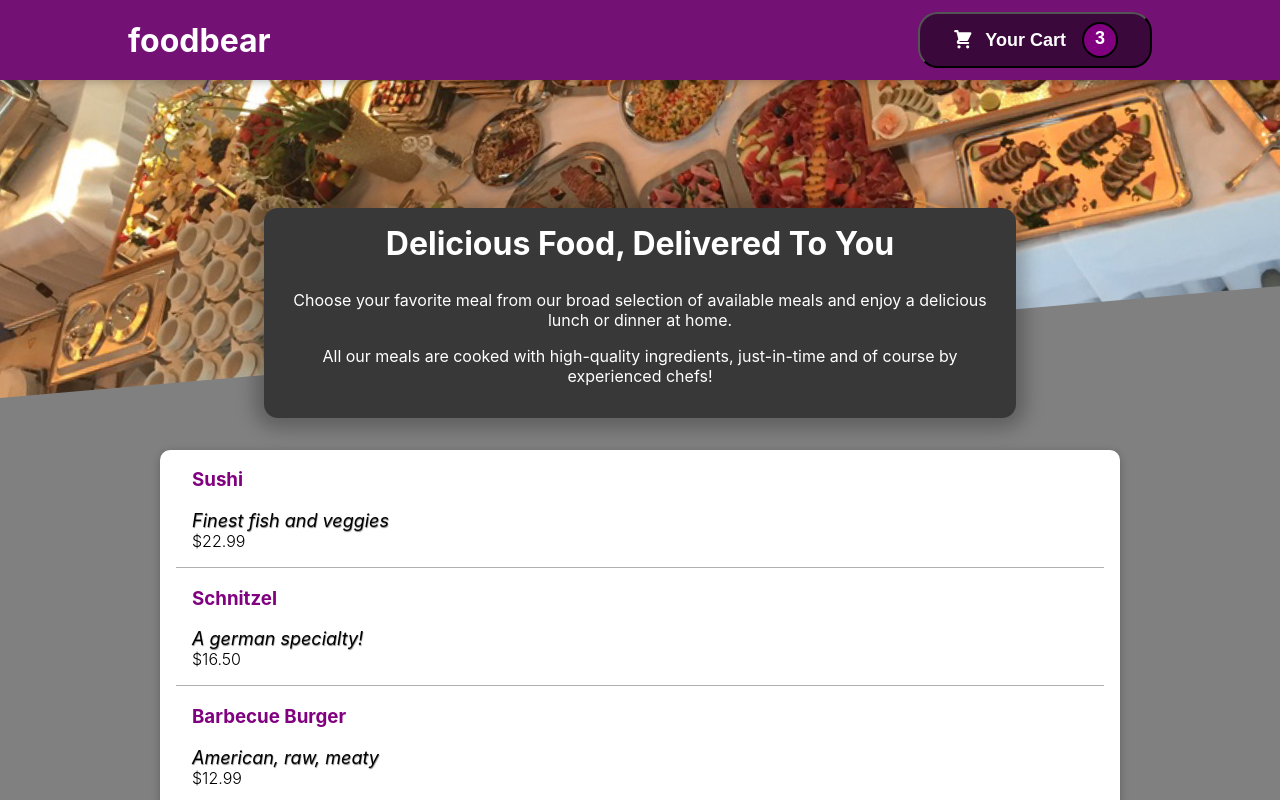
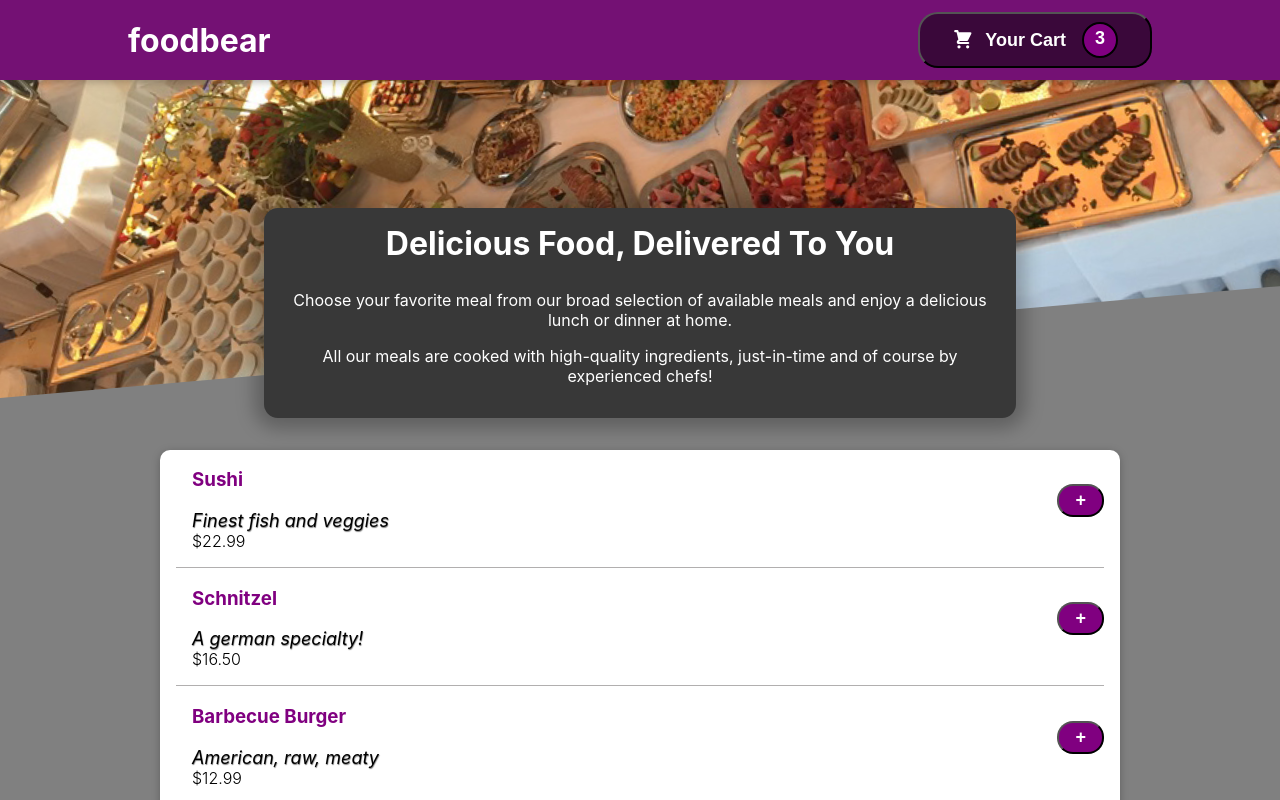
Before and after one commit to Niloy28/foodbear, a React (Create React App) app: page / in a window 1280 px wide. Shown: the top 800 px of the page. Built offline with nearby package versions, Linux system fonts and the light colour scheme.

Commit message:
Added MealItemForm component with dummy button.

```diff
--- a/src/components/Meal/MealItem.tsx
+++ b/src/components/Meal/MealItem.tsx
@@ -2,6 +2,7 @@ import React from "react";
 import Meal from "../../types/Meal";
 
 import styles from "../../styles/Meal/MealItem.module.css";
+import MealItemForm from "./MealItemForm";
 
 const MealItem: React.FC<Meal> = (props) => {
 	return (
@@ -13,6 +14,9 @@ const MealItem: React.FC<Meal> = (props) => {
 				</section>
 				<div className={styles["meal-price"]}>${props.price.toFixed(2)}</div>
 			</div>
+			<div>
+				<MealItemForm />
+			</div>
 		</li>
 	);
 };
--- /dev/null
+++ b/src/components/Meal/MealItemForm.tsx
@@ -0,0 +1,21 @@
+import React from "react";
+
+import styles from "../../styles/Meal/MealItemForm.module.css";
+
+const MealItemForm = () => {
+	const formSubmitHandler = (event: React.FormEvent<HTMLFormElement>) => {
+		event.preventDefault();
+	};
+
+	return (
+		<form
+			action="submit"
+			onSubmit={formSubmitHandler}
+			className={styles["meal-form"]}
+		>
+			<button>+</button>
+		</form>
+	);
+};
+
+export default MealItemForm;
--- /dev/null
+++ b/src/styles/Meal/MealItemForm.module.css
@@ -0,0 +1,21 @@
+.meal-form {
+	text-align: center;
+}
+
+.meal-form button {
+	cursor: pointer;
+	font-size: large;
+	font-weight: bold;
+	background-color: purple;
+	color: white;
+	padding: 0.25rem 1rem;
+	border-radius: 16px;
+}
+
+.meal-form button:hover {
+	background-color: rgb(160, 0, 160);
+}
+
+.meal-form button:active {
+	background-color: rgb(90, 0, 90);
+}
```
